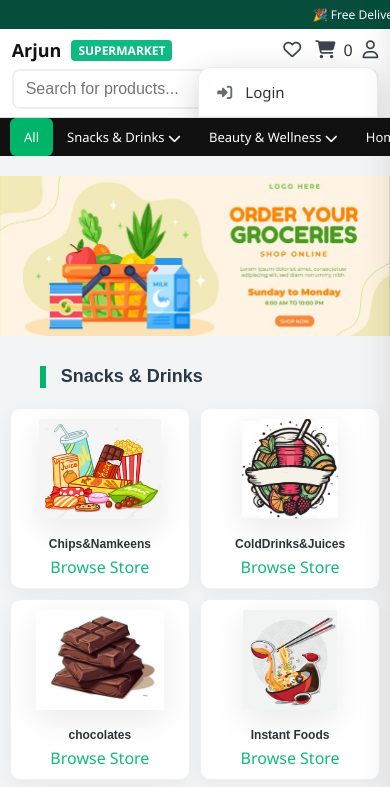
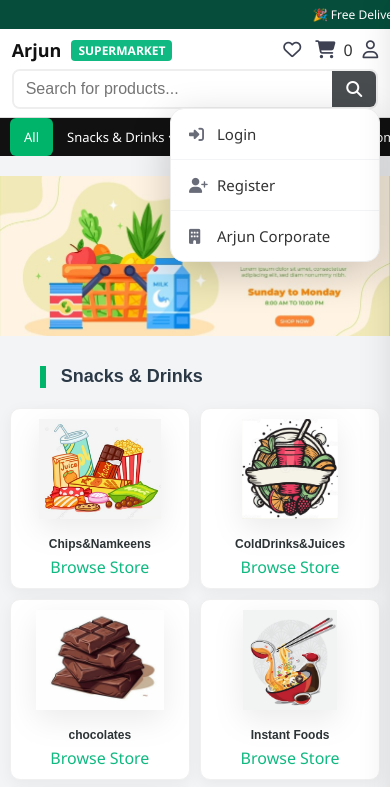
Before and after one commit to Deepika-547/Arjun-store, a website: page frontend/index.html in a window 390 px wide. Both pictures are taken after a click on the element 370 px from the left and 50 px from the top of the page. Shown: the top 787 px of the page. Drawn offline with Linux system fonts and the light colour scheme; no server answers.

Commit message:
mobile responsive design changes

```diff
--- a/frontend/style.css
+++ b/frontend/style.css
@@ -2500,32 +2500,7 @@
    TARGETED FIXES — Footer & Profile Dropdown (Mobile)
    ============================================================ */
 
-/* ── Profile Dropdown — Fix off-screen overflow on mobile ── */
-@media (max-width: 768px) {
-    #profile-dropdown-trigger {
-        position: relative;
-    }
-    #profile-menu.dropdown-content {
-        right: 0;
-        left: auto;
-        min-width: 180px;
-        max-width: 90vw;
-        /* Ensure it never goes off the right edge */
-        transform: translateX(0);
-        margin-top: 8px;
-        border-radius: 12px;
-        box-shadow: 0 8px 30px rgba(0,0,0,0.18);
-        z-index: 9999;
-    }
-    #profile-menu.dropdown-content a {
-        padding: 14px 18px;
-        font-size: 15px;
-        border-bottom: 1px solid #f3f4f6;
-    }
-    #profile-menu.dropdown-content a:last-child {
-        border-bottom: none;
-    }
-}
+
 
 /* ── Footer — Responsive Grid Layout ── */
 
@@ -2566,7 +2541,6 @@
     .footer-main-grid > div:first-child p {
         font-size: 12px !important;
     }
-    /* Quick links, Shop by, Contact in 2-col sub-grid */
     .footer-social-row {
         gap: 8px !important;
     }
@@ -2611,3 +2585,36 @@
         grid-column: 1 / -1;
     }
 }
+
+/* ── Profile Dropdown — Overlay (never pushes content, works on all screens) ── */
+#profile-menu.dropdown-content {
+    position: fixed !important;   /* OUT of document flow — never shifts content */
+    top: 90px;                    /* just below desktop navbar */
+    right: 40px;
+    left: auto;
+    min-width: 200px;
+    z-index: 99999;
+    margin-top: 0;
+}
+
+@media (max-width: 768px) {
+    #profile-menu.dropdown-content {
+        top: 108px;               /* below the taller 2-row mobile navbar */
+        right: 10px;
+        min-width: 210px;
+        max-width: calc(100vw - 20px);
+        border-radius: 14px;
+        box-shadow: 0 12px 40px rgba(0,0,0,0.2);
+    }
+    #profile-menu.dropdown-content a {
+        padding: 15px 18px;
+        font-size: 15px;
+        display: flex;
+        align-items: center;
+        gap: 10px;
+        border-bottom: 1px solid #f3f4f6;
+    }
+    #profile-menu.dropdown-content a:last-child {
+        border-bottom: none;
+    }
+}
```
